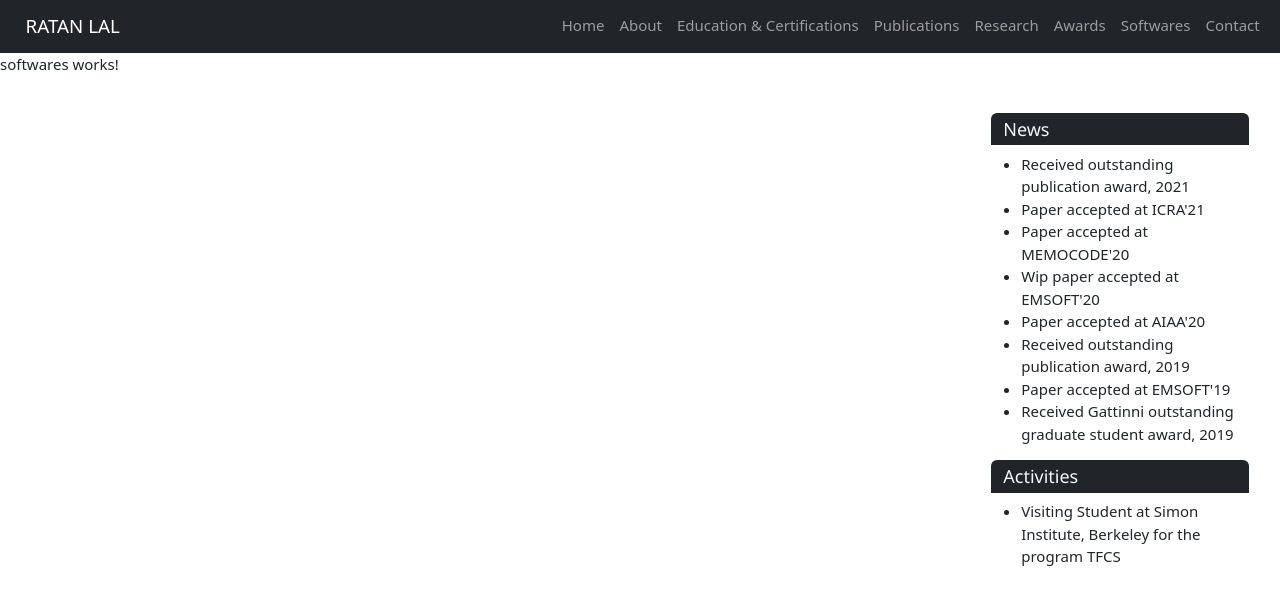
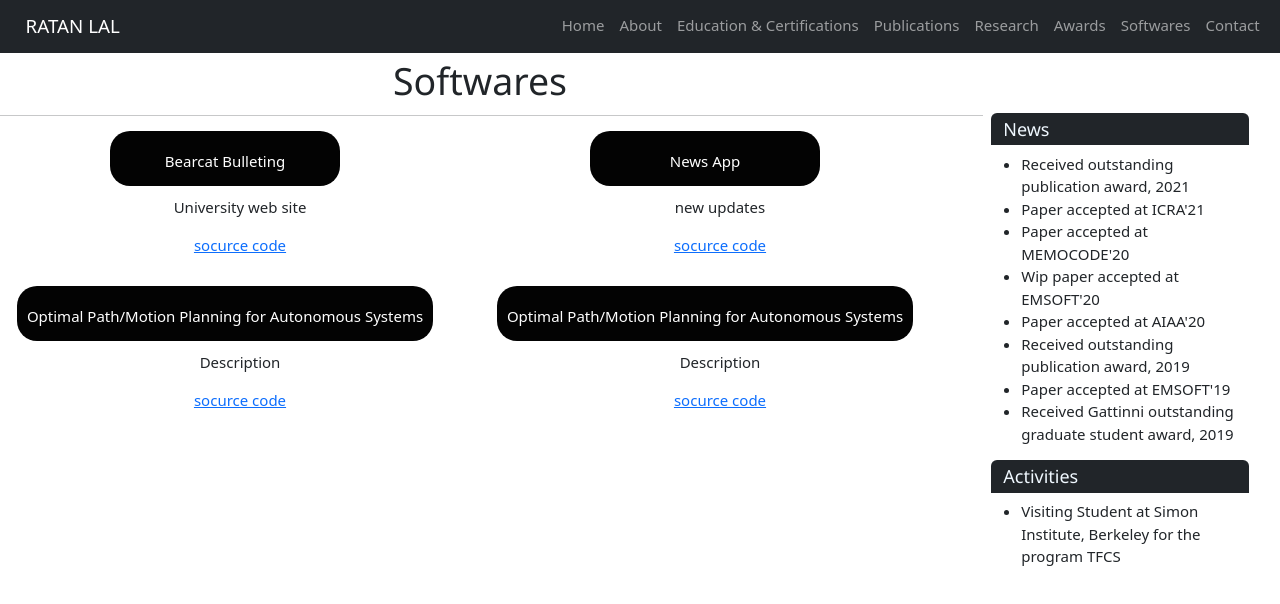
Before and after one commit to pavanatm9909/Rlal_Page, an Angular app: page /softwares in a window 1280 px wide. Shown: the top 604 px of the page. Built offline with nearby package versions, Linux system fonts and the light colour scheme.

Commit message:
added software tab layout

```diff
--- a/src/app/about/about.component.html
+++ b/src/app/about/about.component.html
@@ -1,4 +1,4 @@
-<section id="about">
+<section id="about" class="container">
     <div class="about">
         <div class="row">
             <div class="col-md-4">
--- a/src/app/contact/contact.component.css
+++ b/src/app/contact/contact.component.css
@@ -3,6 +3,10 @@
     text-align: center;
     font-size: 25px;
     margin-bottom: 20px;
+}
+
+.contact{
+    padding-top: 40px;
 }
 
 .contact-sub-title{
@@ -12,8 +16,6 @@
 }
 
 .contact .contact-info-item{
-    flex: 0 0 25%;
-    max-width: 25%;
     text-align: center;
 }
 
--- a/src/app/contact/contact.component.html
+++ b/src/app/contact/contact.component.html
@@ -1,23 +1,27 @@
+<div class="row">
     <div class="container">
         <h1 style="text-align: center;padding: 1.5%;">CONTACT INFO</h1>
         <h3 class="contact-title ">Have You Any Questions ?</h3>
         <h4 class="contact-sub-title">I'M AT YOUR SERVICES</h4>
+        <div class="container">
         <div class="contact row">
-        <div class="contact-info-item col-md-5">
+            <div class="contact-info-item col-md-4">
                 <div class="icon"><i class="fa fa-phone "></i></div>
                 <h4>Call us on</h4>
                 <p>+93573 46462365</p>
             </div>
-        <div class="contact-info-item col-md-5">
+            <div class="contact-info-item col-md-4">
                 <div class="icon"><i class="fa fa-map-marker"></i></div>
                 <h4>Office</h4>
                 <p>Maryville</p>
             </div>
-        <div class="contact-info-item col-md-5">
+            <div class="contact-info-item col-md-4">
                 <div class="icon"><i class="fa fa-envelope"></i></div>
                 <h4>Email</h4>
                 <p>Rlal@nwmissouri.edu</p>
             </div>
         </div>
+    </div>
 
     </div>
+</div>
--- a/src/app/education/education.component.html
+++ b/src/app/education/education.component.html
@@ -3,7 +3,7 @@
     <div *ngFor="let data of Education_data">
     <li style="padding: 1%;">
         <h4>{{data.Degree}}</h4>
-        <a href="{{data.UniUrl}}" style="color: red;">{{data.UniName}}</a>
+        <a href="{{data.UniUrl}}" target="_blank" style="color: red;">{{data.UniName}}</a>
         <div>{{data.Place}}</div>
     </li>
     </div>
--- a/src/app/publications/publications.component.html
+++ b/src/app/publications/publications.component.html
@@ -11,7 +11,7 @@
     <div *ngFor="let data of Pub_data">
         <li style="padding: 1%;">
             <h4>{{data.Author}}</h4>
-            <a href="{{data.PubUrl}}">{{data.PubName}}</a>
+            <a href="{{data.PubUrl}}" target="_blank">{{data.PubName}}</a>
             <div>{{data.Domain}}, {{data.Year}}</div>
         </li>
     </div>
--- a/src/app/softwares/softwares.component.css
+++ b/src/app/softwares/softwares.component.css
@@ -0,0 +1,11 @@
+.button{
+    min-width:  230px;
+    height: 55px;
+    line-height: 40px;
+    text-align: center;
+    background-color: #030303;
+    margin-right: 30px ;
+    border-radius: 20px;
+    color: white;
+    cursor: pointer;
+  }
--- a/src/app/softwares/softwares.component.html
+++ b/src/app/softwares/softwares.component.html
@@ -1 +1,44 @@
-<p>softwares works!</p>
+<div class="row">
+    <div class="container">
+        <section id="softwares">
+            <div class="row">
+                <h1 style="text-align: center; padding: 5px;">Softwares</h1>
+                <hr>
+            </div>
+            <div *ngIf="isValid;then content else other_content">here is ignored</div>
+            <ng-template #content>
+                <div class="row">
+                    <div class="container">
+                        <div class="row">
+                            <div class="col-md-6 " *ngFor="let data of software_data">
+                                <div style="display: flex; justify-content: center;">
+                                    <div class="button" (click)="ChangeToDetails(data.name, data.info)"
+                                        style="display: flex; justify-content: center; text-align: center;">
+                                        <div style="padding: 10px;">{{data.name}}</div>
+                                    </div>
+                                </div>
+                                <p style="text-align: center; padding-top: 10px;">{{data.description}}</p>
+                                <a href="{{data.source}}"
+                                    style="text-align: center; display: flex; justify-content: center; padding-bottom: 30px;">socurce
+                                    code</a>
+                            </div>
+                        </div>
+                    </div>
+                </div>
+            </ng-template>
+            <ng-template #other_content>
+                <div class="row">
+                    <div class="container">
+                        <a (click)="ChangeToDetails('back', 'back')" class="btn btn-primary b-gray" style="margin-bottom: 10px;">Back to Research</a>
+                        <div class="card" style="padding: 10px;">
+                            <h3 style="text-align: center">{{software_name}}</h3>
+                            <p>{{software_info}}</p>
+                        </div>
+                    </div>
+                </div>
+            </ng-template>
+        </section>
+
+
+    </div>
+</div>
--- a/src/app/softwares/softwares.component.ts
+++ b/src/app/softwares/softwares.component.ts
@@ -6,10 +6,50 @@ import { Component, OnInit } from '@angular/core';
   styleUrls: ['./softwares.component.css']
 })
 export class SoftwaresComponent implements OnInit {
+  isValid: boolean | undefined;
+  software_info: any;
+  software_name: any;
+  software_data = [{
+    name: "Bearcat Bulleting",
+    description: "University web site",
+    info: "Autonomous systems are popularly used in many applications, such as mail delivery, pesticide spraying, data collection from the crops, which are performed using autonomous vehicles, ground robots, and drones, respectively. Due to limited resources, these tasks are required to be performed in an optimal way. Hence, optimal path/motion for the autonomous systems save both energy and time. Towards this, we have developed an optimal multi-robot path planning and a time-optimal multi quad-rotor trajectory generation for pesticide spraying in an agricultural field. We have developed tools MRPPlaner: multi-robot path planer and MQTGen: multi quad-rotor trajectory generator for pesticide spraying in an agricultural field.",
+    source: ""
+  },
+  {
+    name: "News App",
+    description: "new updates",
+    info: "Autonomous systems are popularly used in many applications, such as mail delivery, pesticide spraying, data collection from the crops, which are performed using autonomous vehicles, ground robots, and drones, respectively. Due to limited resources, these tasks are required to be performed in an optimal way. Hence, optimal path/motion for the autonomous systems save both energy and time. Towards this, we have developed an optimal multi-robot path planning and a time-optimal multi quad-rotor trajectory generation for pesticide spraying in an agricultural field. We have developed tools MRPPlaner: multi-robot path planer and MQTGen: multi quad-rotor trajectory generator for pesticide spraying in an agricultural field.",
+    source: ""
+  },
+  {
+    name: "Optimal Path/Motion Planning for Autonomous Systems",
+    description: "Description",
+    info: "Autonomous systems are popularly used in many applications, such as mail delivery, pesticide spraying, data collection from the crops, which are performed using autonomous vehicles, ground robots, and drones, respectively. Due to limited resources, these tasks are required to be performed in an optimal way. Hence, optimal path/motion for the autonomous systems save both energy and time. Towards this, we have developed an optimal multi-robot path planning and a time-optimal multi quad-rotor trajectory generation for pesticide spraying in an agricultural field. We have developed tools MRPPlaner: multi-robot path planer and MQTGen: multi quad-rotor trajectory generator for pesticide spraying in an agricultural field.",
+    source: ""
+  },
+  {
+    name: "Optimal Path/Motion Planning for Autonomous Systems",
+    description: "Description",
+    info: "Autonomous systems are popularly used in many applications, such as mail delivery, pesticide spraying, data collection from the crops, which are performed using autonomous vehicles, ground robots, and drones, respectively. Due to limited resources, these tasks are required to be performed in an optimal way. Hence, optimal path/motion for the autonomous systems save both energy and time. Towards this, we have developed an optimal multi-robot path planning and a time-optimal multi quad-rotor trajectory generation for pesticide spraying in an agricultural field. We have developed tools MRPPlaner: multi-robot path planer and MQTGen: multi quad-rotor trajectory generator for pesticide spraying in an agricultural field.",
+    source: ""
+  }]
 
   constructor() { }
 
   ngOnInit(): void {
+    this.isValid = true
+    this.software_data = this.software_data;
+  }
+
+  ChangeToDetails(name: any, info: any) {
+    this.software_info = info;
+    this.software_name = name;
+    if (this.isValid) {
+      this.isValid = false
+    }
+    else {
+      this.isValid = true
+    }
   }
 
 }
--- a/src/app/user-layout/user-layout.component.html
+++ b/src/app/user-layout/user-layout.component.html
@@ -15,4 +15,4 @@
         <app-side-news style="float:right; padding: 60px 20px;" class="col-md-3"></app-side-news>
     </div>
 </div>
-<router-outlet style="float:left;" class="col-md-9"></router-outlet>
+<router-outlet style="float:left;" class="col-md-9 container"></router-outlet>
```
Lines whose indentation alone changed are shown as unchanged.
